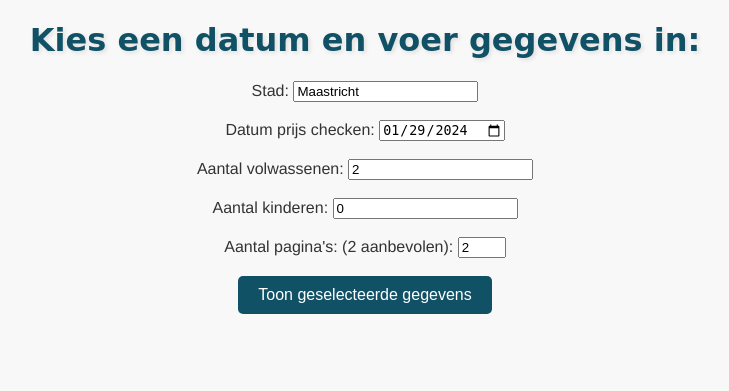
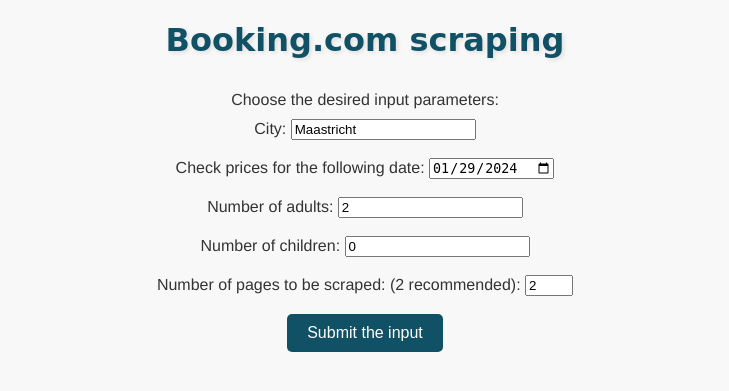
Before and after one commit to rodivanrooijen/HotelYCN24DATA, a FastAPI app: page / in a window 1280 px wide. Shown: the top 391 px of the page, without its empty margins (275-1004 px from the left). Run offline with FastAPI, Linux system fonts and the light colour scheme.

Commit message:
29-1 alles in main.py

```diff
--- a/main.py
+++ b/main.py
@@ -2,235 +2,16 @@
 from fastapi import FastAPI, Request, Query, Depends, APIRouter
 from fastapi.templating import Jinja2Templates
 from fastapi.staticfiles import StaticFiles
-from fastapi.responses import StreamingResponse, JSONResponse, HTMLResponse
-from func_scraping import scrape_booking_data
-import pandas as pd
-import matplotlib.pyplot as plt
-import base64
-from io import BytesIO
-from datetime import datetime, timedelta, date
-from sqlalchemy import create_engine, Column, Integer, String, Float, DateTime
-from sqlalchemy.ext.declarative import declarative_base
-from sqlalchemy.orm import sessionmaker
-from sqlalchemy.orm.session import Session
-import os
-import calendar as cal_module
-from typing import Optional
 
-import start_scraping, scraping_result
-
-# Connect to MySQL database
-DATABASE_URL = "mysql+mysqlconnector://root:@localhost/scraping"
-
-# Database setup using SQLite (you can replace it with your preferred database)
-engine = create_engine(DATABASE_URL)
-Base = declarative_base()
-
-class HotelData(Base):
-    __tablename__ = "hotel_data"
-
-    id = Column(Integer, primary_key=True, index=True)
-    stad = Column(String(255), index=True)
-    checkin_datum = Column(String(20))  # Specify the length here (adjust as needed)
-    checkout_datum = Column(String(20))  # Specify the length here (adjust as needed)
-    num_volwassenen = Column(Integer)
-    num_kinderen = Column(Integer)
-    naam = Column(String(255))  # Add columns for name, location, price, and rating
-    locatie = Column(String(255))
-    prijs = Column(Float)
-    beoordeling = Column(Float)
-    last_execution_time = Column(DateTime)
-
-class Prijzen(Base):
-    __tablename__ = "prijzen"
-
-    id = Column(Integer, primary_key=True, index=True)
-    hotel = Column(String(255), index=True)
-    kamertype = Column(String(255))
-    prijs = Column(Float)
-    datum = Column(DateTime)
-
-Base.metadata.create_all(bind=engine)
-SessionLocal = sessionmaker(autocommit=False, autoflush=False, bind=engine)
+# import routers
+import start_scraping, scraping_result, price_analysis
 
 app = FastAPI()
 
 app.mount("/static", StaticFiles(directory="static"), name="static")
 templates = Jinja2Templates(directory="templates")
 
-# Global variables
-hotelgegevens = None
-last_execution_time = None
-last_execution_status = None
-stad = None
-checkin_datum = None
-checkout_datum = None
-num_volwassenen = None
-num_kinderen = None
-max_paginas = None
-
-# Helper function to get database session
-def get_db():
-    db = SessionLocal()
-    try:
-        yield db
-    finally:
-        db.close()
-
-def get_input_parameters(
-    stad: str = Query("Maastricht", description="The city name"),
-    checkin_datum: str = Query("2024-01-25", description="Check-in date"),
-    num_volwassenen: int = Query(2, description="Number of adults"),
-    num_kinderen: int = Query(0, description="Number of children"),
-    max_paginas: int = Query(2, description="Maximum pages to scrape"),
-):
-    return stad, checkin_datum, num_volwassenen, num_kinderen, max_paginas
-
-app.include_router(start_scraping.router)
-app.include_router(scraping_result.router)
-
-
-@app.post("/save_data")
-async def save_data():
-    global hotelgegevens
-
-    if hotelgegevens is not None and not hotelgegevens.empty:
-        # Voeg inputparameters toe aan DataFrame
-        hotelgegevens["Stad"] = stad
-        hotelgegevens["Checkin_datum"] = checkin_datum
-        hotelgegevens["Checkout_datum"] = checkout_datum
-        hotelgegevens["Num_volwassenen"] = num_volwassenen
-        hotelgegevens["Num_kinderen"] = num_kinderen
-
-        # Voeg een datum/tijdstempelkolom toe
-        hotelgegevens["Datum_tijd_stempel"] = datetime.now()
-
-        # Specify the directory where you want to save the CSV file
-        save_directory = "csv_data"  # Replace with your folder path
-
-        # Ensure the directory exists, create it if not
-        os.makedirs(save_directory, exist_ok=True)
-
-        # Generate the full path for the CSV file
-        filename = f"hotel_data_{stad}_{datetime.now().strftime('%Y%m%d%H%M%S')}.csv"
-        filepath = os.path.join(save_directory, filename)
-
-        # Sla de gegevens op als CSV-bestand
-        hotelgegevens.to_csv(filepath, index=False)
-
-        # Stuur het CSV-bestand als download naar de gebruiker
-        content = hotelgegevens.to_csv(index=False)
-        response = StreamingResponse(iter([content]), media_type="text/csv")
-        response.headers["Content-Disposition"] = f"attachment; filename={filename}"
-        return response
-    else:
-        return {"message": "Geen data beschikbaar om op te slaan."}
-
-@app.post("/load_data")
-async def load_data(
-    input_params: tuple[str, str, int, int, int] = Depends(get_input_parameters),
-    db: Session = Depends(get_db)
-):
-    global hotelgegevens
-
-    # Extract values from the tuple
-    stad, checkin_datum, num_volwassenen, num_kinderen, max_paginas = input_params
-
-    if hotelgegevens is not None and not hotelgegevens.empty:
-        for _, row in hotelgegevens.iterrows():
-            # Check if a matching row exists in the database
-            existing_hotel = db.query(HotelData).filter_by(
-                naam=row['naam'],
-                checkout_datum=checkout_datum,
-                checkin_datum=checkin_datum,
-                num_volwassenen=num_volwassenen,
-                num_kinderen=num_kinderen
-            ).first()
-
-            if existing_hotel:
-                # Update the 'prijs' and 'beoordeling' of the existing row
-                existing_hotel.prijs = row['prijs']
-                existing_hotel.beoordeling = row['beoordeling']
-                existing_hotel.last_execution_time = datetime.now()
-            else:
-                # Insert a new row
-                db_data = HotelData(
-                    stad=stad,
-                    checkin_datum=checkin_datum,
-                    checkout_datum=checkout_datum,
-                    num_volwassenen=num_volwassenen,
-                    num_kinderen=num_kinderen,
-                    last_execution_time=datetime.now(),
-                    naam=row['naam'],
-                    locatie=row['locatie'],
-                    prijs=row['prijs'],
-                    beoordeling=row['beoordeling']
-                )
-                db.add(db_data)
-
-        db.commit()
-        return JSONResponse(content={"message": "Data successfully loaded into the database."})
-    else:
-        return JSONResponse(content={"message": "No data available to load into the database."})
-
-@app.get("/price_analysis", response_class=HTMLResponse)
-async def price_analysis(request: Request, db: Session = Depends(get_db)):
-    # Ophalen van unieke waarden voor hotels en kamertypes uit de tabel "prijzen"
-    hotels = db.query(Prijzen.hotel).distinct().all()
-    kamertypes = db.query(Prijzen.kamertype).distinct().all()
-
-    hotels = [hotel[0] for hotel in hotels]
-    kamertypes = [kamertype[0] for kamertype in kamertypes]
-
-    # Fetch prices from the database
-    prices = db.query(Prijzen.hotel, Prijzen.kamertype, Prijzen.prijs, Prijzen.datum).all()
-
-    # Organize prices by hotel and room type
-    prices_by_hotel_and_room = {}
-    for price in prices:
-        hotel = price[0]
-        kamertype = price[1]
-        prijs = price[2]
-        datum = price[3].strftime("%Y-%m-%d")
-
-        if hotel not in prices_by_hotel_and_room:
-            prices_by_hotel_and_room[hotel] = {}
-
-        if kamertype not in prices_by_hotel_and_room[hotel]:
-            prices_by_hotel_and_room[hotel][kamertype] = {}
-
-        prices_by_hotel_and_room[hotel][kamertype][datum] = prijs
-
-    return templates.TemplateResponse(
-        "price_analysis.html",
-        {"request": request, "hotels": hotels, "kamertypes": kamertypes, "prices_by_date": prices_by_hotel_and_room},
-    )
-
-router = APIRouter()
-
-# Define the new endpoint
-@router.get("/get_prices_by_date")
-async def get_prices_by_date(hotel: str, kamertype: str, db: Session = Depends(get_db)):
-    """
-    Endpoint to fetch prices based on the selected hotel and kamertype.
-
-    Parameters:
-    - hotel: The selected hotel from the dropdown.
-    - kamertype: The selected kamertype from the dropdown.
-
-    Returns:
-    - A JSON response containing prices by date.
-    """
-    prices_by_date = {}
-
-    # Query the database to get prices based on the selected hotel and kamertype
-    prices = db.query(Prijzen.datum, Prijzen.prijs).filter_by(hotel=hotel, kamertype=kamertype).all()
-
-    for date, price in prices:
-        # Format the date if needed
-        formatted_date = date.strftime("%Y-%m-%d")
-        prices_by_date[formatted_date] = price
-
-    return prices_by_date
-
-app.include_router(router)
+# all routers
+app.include_router(start_scraping.router) # endpoint: '/'
+app.include_router(scraping_result.router) # endpoint: '/scraping_result' & '/save_data' & '/load_data'
+app.include_router(price_analysis.router)  # endpoint: '/price_analysis' & '/get_prices_by_date'
--- a/start_scraping.py
+++ b/start_scraping.py
@@ -1,11 +1,21 @@
 #start_scraping.py
-from fastapi import APIRouter, Request
+from fastapi import APIRouter, Query, Request
 from fastapi.responses import HTMLResponse
 from fastapi.templating import Jinja2Templates
 
 router = APIRouter()
 templates = Jinja2Templates(directory="templates")
 
+def get_input_parameters(
+    stad: str = Query("Maastricht", description="The city name"),
+    checkin_datum: str = Query("2024-01-29", description="Check-in date"),
+    num_volwassenen: int = Query(2, description="Number of adults"),
+    num_kinderen: int = Query(0, description="Number of children"),
+    max_paginas: int = Query(2, description="Maximum pages to scrape"),
+):
+    return stad, checkin_datum, num_volwassenen, num_kinderen, max_paginas
+
+
 @router.get("/", response_class=HTMLResponse)
 async def show_form(request: Request):
     return templates.TemplateResponse("startscraping.html", {"request": request})
--- a/templates/startscraping.html
+++ b/templates/startscraping.html
@@ -1,22 +1,21 @@
 <!DOCTYPE html>
 <html lang="en">
 <head>
-    <!-- Your existing head content -->
-
-    <title>Datum en Gegevens Keuzemenu</title>
+    <title>Start Scraping</title>
     <link rel="stylesheet" type="text/css" href="{{ url_for('static', path='styles.css') }}">
 </head>
 <body>
-    <h1>Kies een datum en voer gegevens in:</h1>
+    <h1>Booking.com scraping</h1>
+    <p>Choose the desired input parameters:</p>
 
     <form id="dataForm" action="/" method="POST" enctype="application/x-www-form-urlencoded">
-        <label for="stad">Stad:</label>
+        <label for="stad">City:</label>
         <input type="text" id="stad" name="stad" value="Maastricht">
 
         <br>
         <br>
 
-        <label for="datum">Datum prijs checken:</label>
+        <label for="datum">Check prices for the following date:</label>
         <input type="date" id="datum" name="datum">
 
         <script>
@@ -27,26 +26,26 @@
         <br>
         <br>
 
-        <label for="volwassenen">Aantal volwassenen:</label>
+        <label for="volwassenen">Number of adults:</label>
         <input type="number" id="volwassenen" name="volwassenen" min="1" value="2">
 
         <br>
         <br>
 
-        <label for="kinderen">Aantal kinderen:</label>
+        <label for="kinderen">Number of children:</label>
         <input type="number" id="kinderen" name="kinderen" min="0" value="0">
 
         <br>
         <br>
 
-        <label for="paginas">Aantal pagina's: (2 aanbevolen):</label>
+        <label for="paginas">Number of pages to be scraped: (2 recommended):</label>
         <input type="number" id="paginas" name="paginas" min="1" value="2" max ="5">
 
         <br>
         <br>
 
         <!-- Use type="button" to prevent form submission -->
-        <button type="button" onclick="submitForm()">Toon geselecteerde gegevens</button>
+        <button type="button" onclick="submitForm()">Submit the input</button>
     </form>
 
     <script>
```
Also changed, not shown: definitions_list.py (added, +21 -0 lines), price_analysis.py (added, +112 -0 lines), scraping_result.py (+138 -6 lines).
